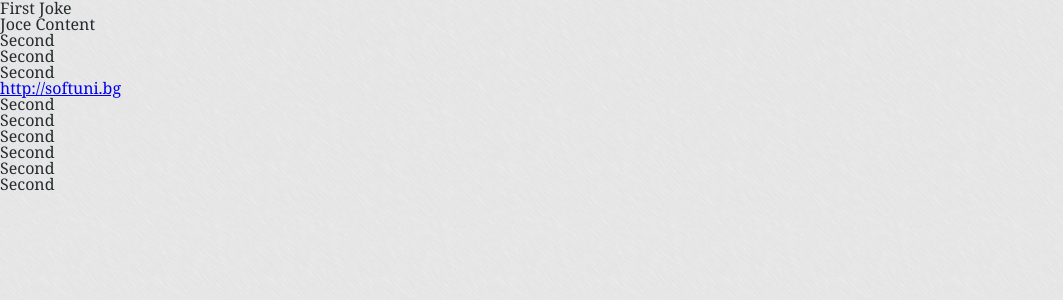
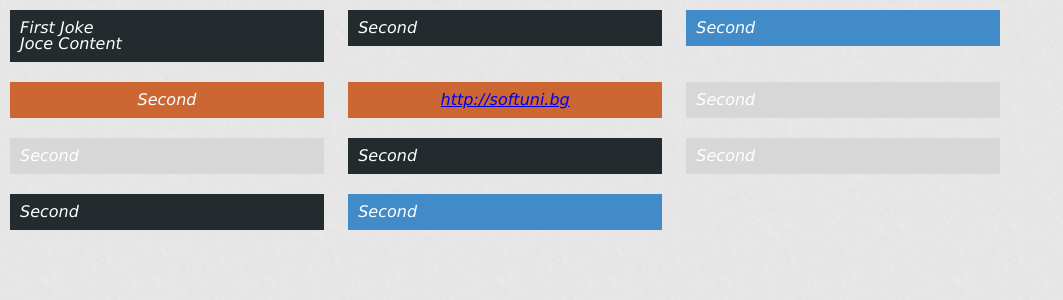
Before and after one commit to aluinpoli/SAPHIRA-WebProject, a PHP site: page / in a window 1280 px wide. Shown: the top 300 px of the page, without its empty margins (0-1063 px from the left). Run offline with PHP 8.4, Linux system fonts and the light colour scheme.

Commit message:
simply tests

```diff
--- a/WebSite/JHProject/JHProject/styles/mainpage.css
+++ b/WebSite/JHProject/JHProject/styles/mainpage.css
@@ -28,3 +28,33 @@ html{
 @media screen and (min-width:1024px){
 
 }
+
+main {
+
+}
+
+section.box {
+    width: 294px;
+    height: auto;
+    background-color: #242b2e;
+    font-family: Verdana;
+    color: white;
+    padding: 10px;
+    margin: 10px;
+    font-style: italic;
+    display: inline-block;
+    vertical-align: top;
+}
+
+section.last {
+    background-color: #418bc9;
+}
+
+section.gallery {
+    background-color: #d7d7d7;
+}
+
+section.link {
+    background-color: #cc6633;
+    text-align: center;
+}
```
